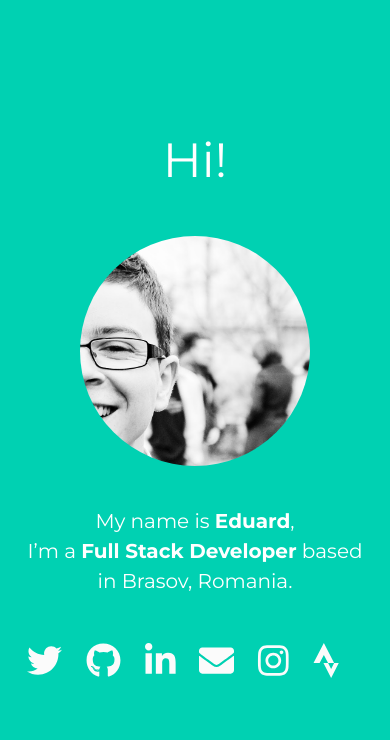
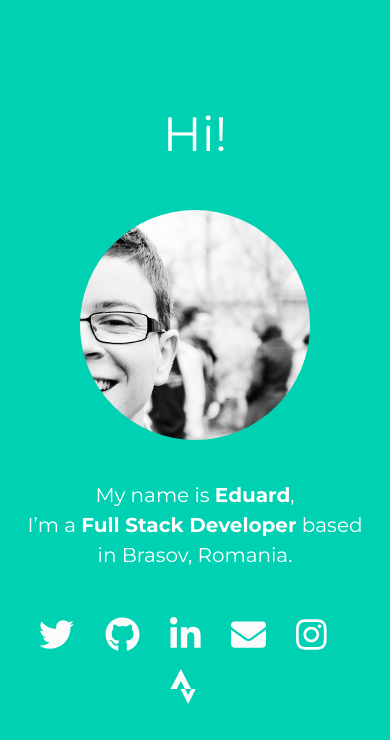
Before and after one commit to eduarde/eduarde.github.io, a plain HTML site: page index.html in a window 390 px wide. Drawn offline with nearby package versions, Linux system fonts and the light colour scheme.

Commit message:
Fixed some responsive issues

```diff
--- a/css/main.css
+++ b/css/main.css
@@ -31,8 +31,9 @@
 }
 
 .social ul {
-    display: inline-flex;
+    display: inline-block;
 }
+
 
 .social ul li {
     display: inline-block;
--- a/index.html
+++ b/index.html
@@ -2,7 +2,7 @@
 <html lang="en">
 
 <head>
-  <meta name="viewport" content="width=device-width, initial-scale=1.0">
+    <meta name="viewport" content="width=device-width, initial-scale=1">
   <meta http-equiv="X-UA-Compatible" content="ie=edge">
   <title>Eduard Erja - Full Stack Web Developer</title>
 
@@ -10,8 +10,10 @@
   <link href="https://fonts.googleapis.com/css?family=Montserrat:300,400,700|Open+Sans:400,700|Ubuntu+Mono:400,700"
     rel="stylesheet">
 
-  <script defer src="https://use.fontawesome.com/releases/v5.3.1/js/all.js"></script>
-  <link rel="stylesheet" href="https://cdnjs.cloudflare.com/ajax/libs/bulma/0.7.4/css/bulma.min.css">
+    <link rel="stylesheet" href="https://cdnjs.cloudflare.com/ajax/libs/bulma/0.7.4/css/bulma.min.css">
+    <script defer src="https://use.fontawesome.com/releases/v5.3.1/js/all.js"></script>
+
+
 
   <link rel="stylesheet" href="css/main.css">
 
@@ -27,9 +29,9 @@
         <div class="container has-text-centered">
           <h1 class="title">Hi!</h1>
           <p><img class="img-avatar" src="images/avatar.jpg" alt="Hey it's me!" /></p>
-          <p>My name is <strong>Eduard</strong>,</p>
-          <p>I’m a <strong>Full Stack Developer</strong> based in Brasov, Romania.</p>
-          <div class="social">
+           <p>My name is <strong>Eduard</strong>,</p>
+         <p>I’m a <strong>Full Stack Developer</strong> based in Brasov, Romania.</p>
+         <div class="social">
             <ul>
               <li><a href="https://twitter.com/yippeeEd"><i class="fab fa-twitter"></i></a></li>
               <li><a href="https://github.com/eduarde"><i class="fab fa-github"></i></a></li>
```
